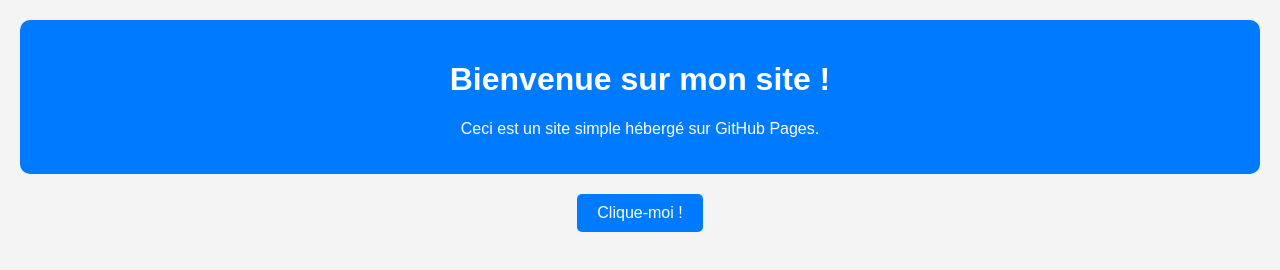
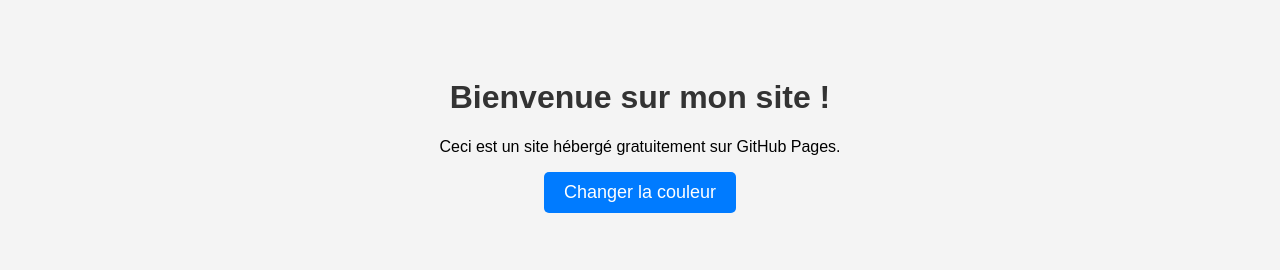
Before and after one commit to ELONSYyoussef/TTTTST, a plain HTML site: page index.html in a window 1280 px wide. Drawn offline with Linux system fonts and the light colour scheme.

Commit message:
Mise à jour du site

```diff
--- a/index.html
+++ b/index.html
@@ -3,19 +3,13 @@
 <head>
     <meta charset="UTF-8">
     <meta name="viewport" content="width=device-width, initial-scale=1.0">
-    <title>Mon Site Test</title>
+    <title>Mon Site GitHub Pages</title>
     <link rel="stylesheet" href="style.css">
 </head>
 <body>
-    <header>
-        <h1>Bienvenue sur mon site !</h1>
-        <p>Ceci est un site simple hébergé sur GitHub Pages.</p>
-    </header>
-
-    <main>
-        <button onclick="afficherMessage()">Clique-moi !</button>
-        <p id="message"></p>
-    </main>
+    <h1>Bienvenue sur mon site !</h1>
+    <p>Ceci est un site hébergé gratuitement sur GitHub Pages.</p>
+    <button id="changeColor">Changer la couleur</button>
 
     <script src="script.js"></script>
 </body>
--- a/script.js
+++ b/script.js
@@ -1,3 +1,12 @@
-function afficherMessage() {
-    document.getElementById("message").innerText = "Bravo ! Tu as cliqué sur le bouton 🎉";
+document.getElementById("changeColor").addEventListener("click", function() {
+    document.body.style.backgroundColor = getRandomColor();
+});
+
+function getRandomColor() {
+    let letters = "0123456789ABCDEF";
+    let color = "#";
+    for (let i = 0; i < 6; i++) {
+        color += letters[Math.floor(Math.random() * 16)];
+    }
+    return color;
 }
--- a/style.css
+++ b/style.css
@@ -2,28 +2,23 @@ body {
     font-family: Arial, sans-serif;
     text-align: center;
     background-color: #f4f4f4;
-    margin: 0;
-    padding: 20px;
+    padding: 50px;
 }
 
-header {
-    background: #007BFF;
-    color: white;
-    padding: 20px;
-    border-radius: 10px;
+h1 {
+    color: #333;
 }
 
 button {
-    background: #007BFF;
+    background-color: #007bff;
     color: white;
     border: none;
     padding: 10px 20px;
-    margin-top: 20px;
+    font-size: 18px;
     cursor: pointer;
-    font-size: 16px;
     border-radius: 5px;
 }
 
 button:hover {
-    background: #0056b3;
+    background-color: #0056b3;
 }
```
